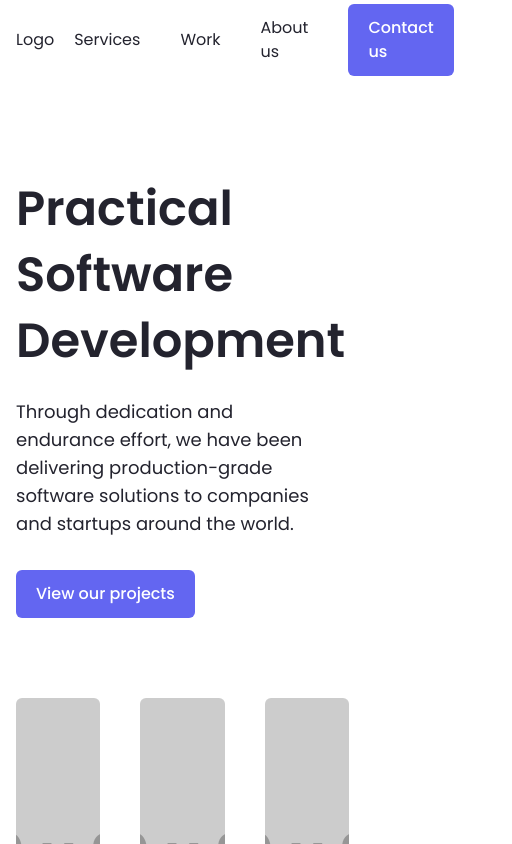
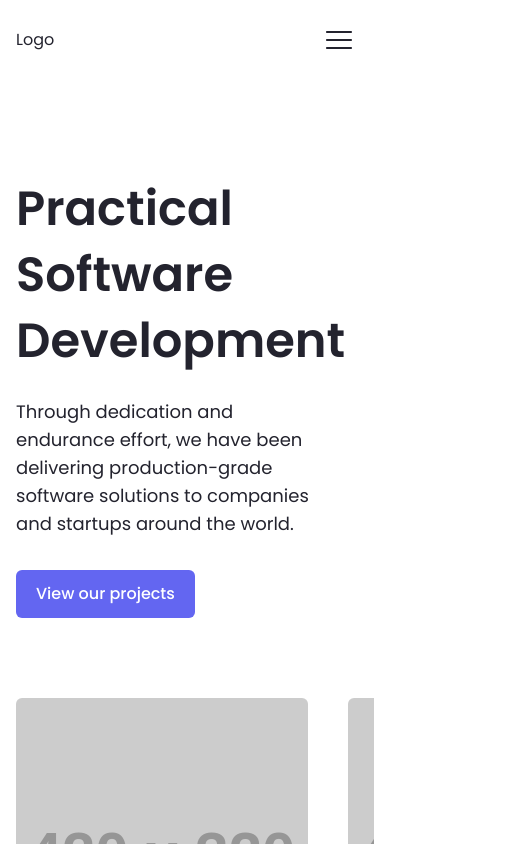
Before and after one commit to nongdan-dev/website, a React (Vite) app: page / in a window 390 px wide. Shown: the top 844 px of the page, 512 px wide, since content can reach past the window. Built offline with nearby package versions, Linux system fonts and the light colour scheme.

Commit message:
Add responsive

```diff
--- a/src/layout/Footer.tsx
+++ b/src/layout/Footer.tsx
@@ -15,8 +15,8 @@ function Footer() {
   return (
     <footer className='grid-container mt-20'>
       <div className='col-content'>
-        <div className='flex gap-16'>
-          <address className='flex w-1/3 flex-col gap-y-1.5 not-italic'>
+        <div className='flex flex-col gap-16 lg:flex-row'>
+          <address className='order-1 flex flex-col gap-y-1.5 not-italic lg:order-none lg:w-1/3'>
             <div className='flex items-center gap-3'>
               <BiSolidPhoneCall
                 aria-hidden='true'
@@ -57,7 +57,7 @@ function Footer() {
               </a>
             </div>
           </address>
-          <div className='grid w-2/3 grid-cols-3 gap-16'>
+          <div className='grid grid-cols-2 gap-16 lg:w-2/3 lg:grid-cols-3'>
             <nav aria-label='About us'>
               <span aria-hidden='true' className='font-semibold'>
                 About us
--- a/src/layout/Header.tsx
+++ b/src/layout/Header.tsx
@@ -1,5 +1,6 @@
 import { throttle } from 'lodash'
 import { useCallback, useEffect, useState } from 'react'
+import { RxHamburgerMenu } from 'react-icons/rx'
 import { twMerge } from 'tailwind-merge'
 
 import { Button, Link } from '@/components'
@@ -33,7 +34,7 @@ function Header() {
           <Link to='/' className='self-center'>
             Logo
           </Link>
-          <nav aria-label='main'>
+          <nav aria-label='main' className='hidden lg:block'>
             <ul className='flex h-full flex-row'>
               <li>
                 <Link to='/services' className='flex h-full items-center px-5'>
@@ -61,6 +62,13 @@ function Header() {
               </li>
             </ul>
           </nav>
+          <button
+            className='px-5 py-3'
+            aria-label='toggle mobile menu'
+            aria-expanded='false'
+          >
+            <RxHamburgerMenu className='text-3xl' />
+          </button>
         </div>
       </div>
     </header>
--- a/src/pages/Home/Hero.tsx
+++ b/src/pages/Home/Hero.tsx
@@ -18,7 +18,17 @@ function Hero() {
           View our projects
         </Link>
       </Button>
-      <Swiper spaceBetween={40} className='mt-20' tag='ul' slidesPerView={3.2}>
+      <Swiper
+        spaceBetween={40}
+        className='mt-20'
+        tag='ul'
+        slidesPerView={1.2}
+        breakpoints={{
+          640: { slidesPerView: 1.5 },
+          950: { slidesPerView: 2.1 },
+          1300: { slidesPerView: 3.2 },
+        }}
+      >
         <SwiperSlide tag='li'>
           <img
             src='https://placehold.co/420x320'
--- a/src/pages/Home/index.tsx
+++ b/src/pages/Home/index.tsx
@@ -30,7 +30,7 @@ function Home() {
             foundation.
           </p>
         </div>
-        <ul className='mt-16 grid grid-cols-4 gap-10'>
+        <ul className='mt-16 grid grid-cols-1 gap-10 md:grid-cols-2 lg:grid-cols-4'>
           {Array.from({ length: 4 }).map((_, idx) => (
             <li
               key={idx}
@@ -71,7 +71,7 @@ function Home() {
           products, we take care of the whole product cycle so you can truly
           focus on the business.
         </p>
-        <ul className='mt-16 grid grid-cols-2 gap-10'>
+        <ul className='mt-16 grid grid-cols-1 gap-10 lg:grid-cols-2'>
           {Array.from({ length: 4 }).map((_, idx) => (
             <li
               key={idx}
```
